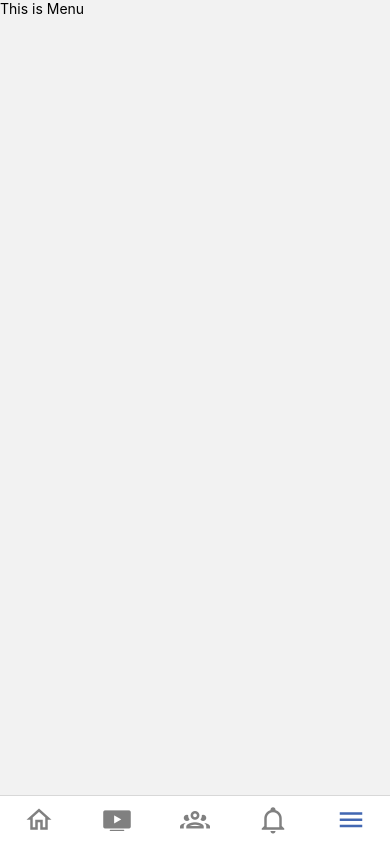
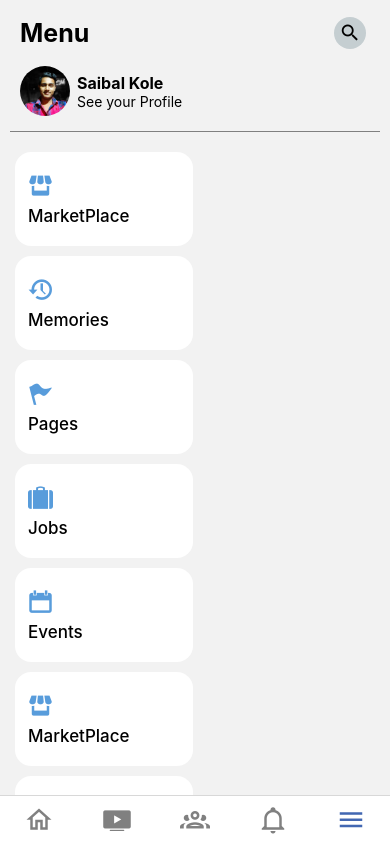
Before and after one commit to Saibalweb/Friendly, a React Native app: screen /Menu in a window 390 px wide. Built offline with nearby package versions, Linux system fonts and the light colour scheme.

Commit message:
creates menu section of fb UI

```diff
--- a/Navigation.js
+++ b/Navigation.js
@@ -3,7 +3,7 @@
 import Home from "./screens/Home/Home";
 import Notification from "./screens/Notification";
 import Watch from "./screens/Watch";
-import Menu from "./screens/Menu";
+import Menu from "./screens/Menu/Menu";
 import Group from "./screens/Group";
 import IconsM from "react-native-vector-icons/MaterialCommunityIcons";
 
--- a/package.json
+++ b/package.json
@@ -23,7 +23,8 @@
     "react-native-safe-area-context": "^4.7.4",
     "react-native-screens": "^3.27.0",
     "react-native-tab-view": "^3.5.2",
-    "react-native-vector-icons": "^10.0.2"
+    "react-native-vector-icons": "^10.0.2",
+    "react-native-video": "^5.2.1"
   },
   "devDependencies": {
     "@babel/core": "^7.20.0",
--- a/screens/Home/PostItem.js
+++ b/screens/Home/PostItem.js
@@ -1,5 +1,6 @@
 import { useState } from "react";
 import { View,Text,StyleSheet,Image,TouchableOpacity, Pressable } from "react-native";
+import Video  from "react-native-video";
 import profileImg from "../../assets/profile.png";
 import PostImg from "../../assets/Post.jpg";
 import IconsI from "react-native-vector-icons/Ionicons";
@@ -49,6 +50,7 @@
                     </TouchableOpacity>
                     <TouchableOpacity>
                     <Image source={PostImg} style={{flex:1,width:"100%",height:250}}/>
+                    {/* <Video style={{flex:1,width:"100%",height:250}} source={{URL:"https://youtu.be/FaSW_O6NLjM?si=OmEV5_QPJbhFDTdT"}}/> */}
                     </TouchableOpacity>
                 </View>
                 <View style={{paddingHorizontal:7}}>
--- a/screens/Menu.js
+++ /dev/null
@@ -1,9 +0,0 @@
-import { View,Text } from "react-native";
-const Menu =()=>{
-    return(
-        <View>
-            <Text>This is Menu</Text>
-        </View>
-    )
-}
-export default Menu;
--- /dev/null
+++ b/screens/Menu/Menu.js
@@ -0,0 +1,79 @@
+import { View, Text, SafeAreaView,StyleSheet,Image,TouchableOpacity,ScrollView } from "react-native";
+import IconsM from "react-native-vector-icons/MaterialCommunityIcons";
+import profileImg from "../../assets/profile.png";
+import MenuOption from "./MenuOption";
+const Menu = () => {
+    return (
+        <SafeAreaView style={{paddingHorizontal:10}}>
+            <View style={styles.menuHeader}>
+                <Text style={{color:"black",fontWeight:"bold",fontSize:25}}>Menu</Text>
+                <TouchableOpacity>
+
+                <View style={styles.headerIconContainer}>
+                    <IconsM name="magnify" size={22} style={{ color: "black" }} />
+                </View>
+                </TouchableOpacity>
+            </View>
+            <View style={{flexDirection:"row",alignItems:"center",paddingHorizontal:10,marginBottom:15}}>
+                <TouchableOpacity>
+                <Image source={profileImg} style={styles.profileImg} />
+                </TouchableOpacity>
+                <View >
+                    <TouchableOpacity>
+                    <Text style={{color:"black",fontWeight:"bold",fontSize:16}}>Saibal Kole</Text>
+                    </TouchableOpacity>
+                    <Text>See your Profile</Text>
+                </View>
+
+            </View>
+            <View style={styles.horizontalLine}></View>
+                <View style={styles.optionSection}>
+                    <MenuOption text={"MarketPlace"} Icon={'shop'}/>
+                    <MenuOption text={"Memories"} Icon={'back-in-time'}/>
+                    <MenuOption text={"Pages"} Icon ={"flag"}/>
+                    <MenuOption text={"Jobs"} Icon={'suitcase'}/>
+                    <MenuOption text={"Events"} Icon={'calendar'}/>
+                    <MenuOption text={"MarketPlace"} Icon={'shop'}/>
+                    <MenuOption text={"MarketPlace"} Icon={'shop'}/>
+                    <MenuOption text={"Friends"} Icon={'user'}/>
+                    <MenuOption text={"Groups"} Icon={'users'}/>
+                    <MenuOption text={"Video On Watch"} Icon={'video'}/>
+                    <MenuOption text={"Saved"} Icon={'arrow-down'}/>
+                    <MenuOption text={"Gaming"} Icon={'tv'}/>
+                    <MenuOption text={"MarketPlace"} Icon={'calendar'}/>
+                    <MenuOption text={"MarketPlace"} Icon={'flag'}/>
+                </View>
+        </SafeAreaView>
+    )
+}
+const styles = StyleSheet.create({
+    menuHeader:{flexDirection:"row",
+    alignItems:"center",
+    justifyContent:"space-between",
+    paddingHorizontal:10,
+    marginVertical:17,
+    },
+    headerIconContainer: {
+        marginHorizontal: 4,
+        padding: 5,
+        backgroundColor: "#c5ced1",
+        borderRadius: 20,
+    },
+    profileImg: {
+        width: 50,
+        height: 50,
+        borderRadius: 50,
+        marginRight: 7,
+    },
+    horizontalLine:{
+        borderBottomColor: "gray",
+        borderBottomWidth: StyleSheet.hairlineWidth,
+    },
+    optionSection:{
+        flexWrap:"wrap",
+        marginVertical:15,
+        paddingBottom:10,
+        overflow:"hidden"
+    }
+})
+export default Menu;
--- /dev/null
+++ b/screens/Menu/MenuOption.js
@@ -0,0 +1,23 @@
+import {View,Text,StyleSheet,TouchableOpacity} from "react-native";
+import IconsEnt from "react-native-vector-icons/Entypo";
+const MenuOption = (props)=>{
+    return(
+        <TouchableOpacity style={styles.optionContainer}>
+            <IconsEnt name={props.Icon} size={25} color="#589cdb"/>
+            <Text style={{color:"black",marginTop:7,fontSize:17,fontWeight:"500"}}>{props.text}</Text>
+        </TouchableOpacity>
+    )
+}
+const styles = StyleSheet.create({
+    optionContainer:{
+        backgroundColor:"white",
+        width:"48%",
+        paddingHorizontal:13,
+        paddingVertical:20,
+        borderRadius:16,
+        marginHorizontal:5,
+        marginVertical:5,
+        elevation:5,
+    }
+})
+export default MenuOption;
```
Also changed, not shown: 1 other file (tests, documents, lock files or other folders).
